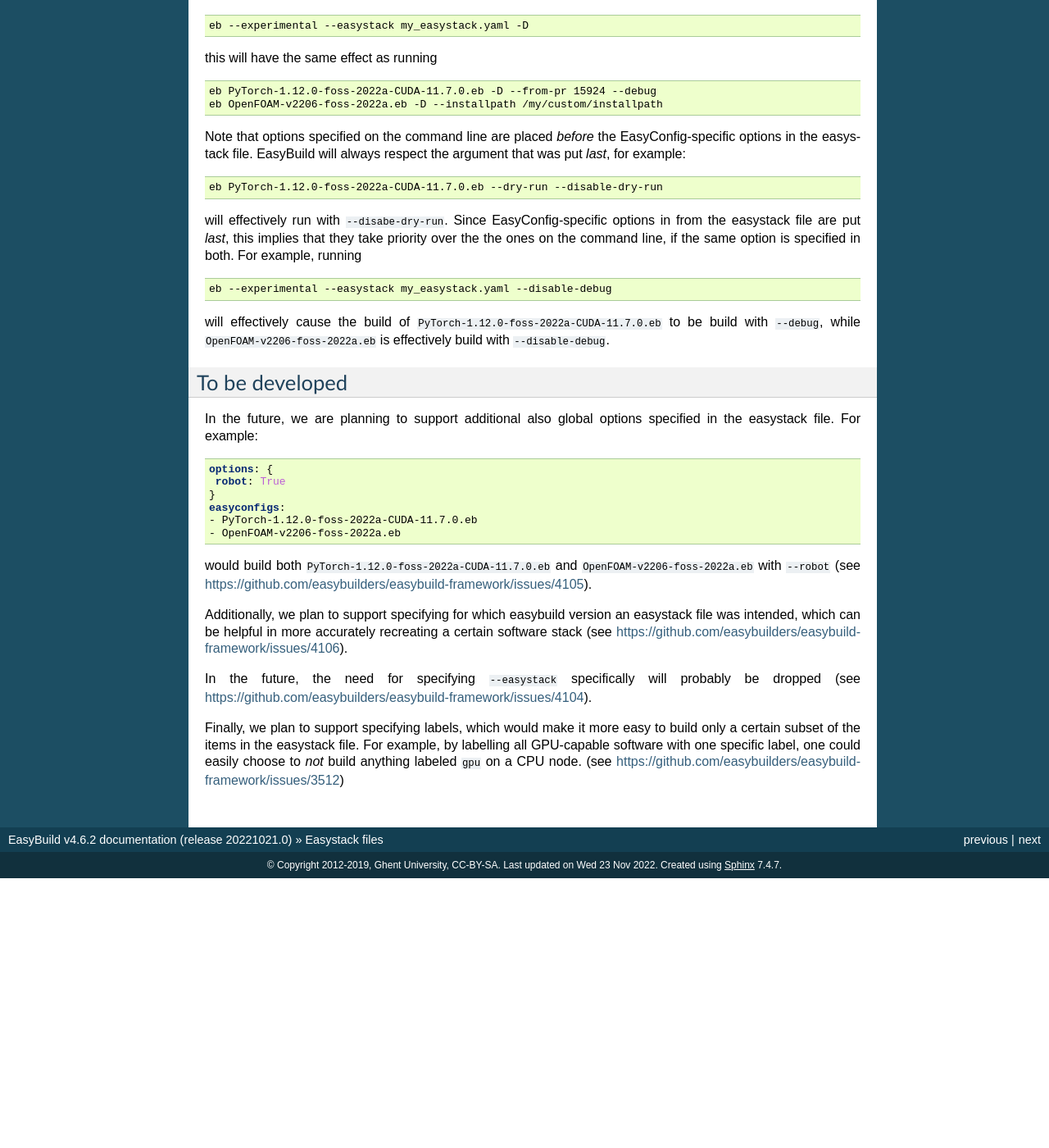
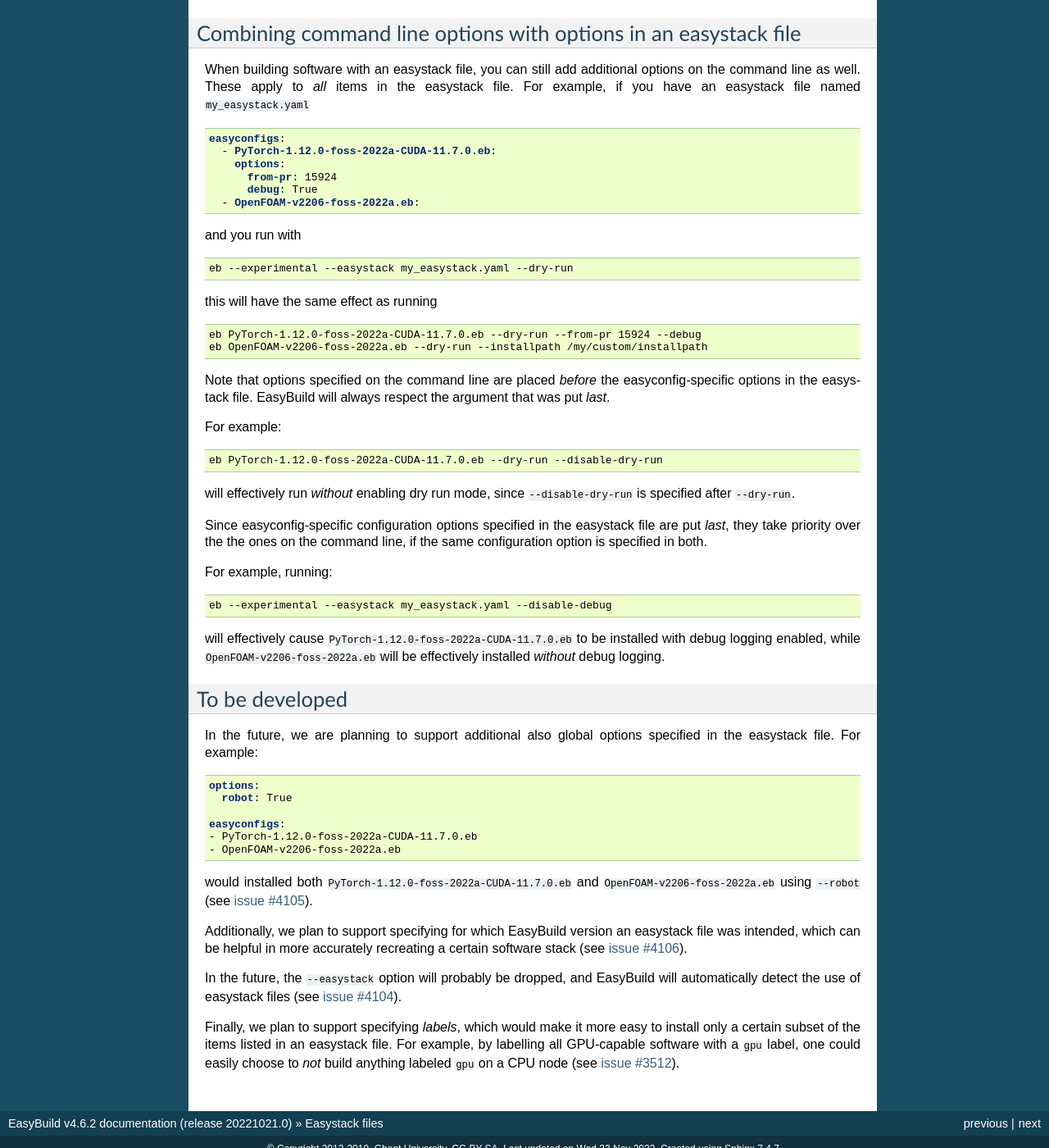
Before and after one commit to easybuilders/easybuild, a Sphinx documentation site: the page built from docs/Easystack-files.rst, in a window 1280 px wide and 1400 px high, scrolled down 1852 px. Shown: the whole window at 82% size. Built offline with Sphinx 7.4.7, drawn with Linux system fonts in a browser that asks for light colours; pages that are not in the unit, such as notebooks, are missing from menus; before the commit the page ends 2923 px from its top, so only the background shows below that; some of the changed text lies outside the part shown.

Commit message:
tweak to easystack docs

```diff
--- a/docs/Easystack-files.rst
+++ b/docs/Easystack-files.rst
@@ -6,6 +6,13 @@
 This documentation covers aspects of specifying a software stack to install with Easybuild with *easystack files*.
 
 **Note: this is an** :ref:`experimental feature <experimental_features>`. **Some of the mentioned functionality may be subject to change or be prone to errors.**
+
+.. note::
+   Some breaking changes were made to the experimental easystack support in EasyBuild v4.7.0.
+
+   Easystack files must now use the ``easyconfigs`` top-level key to list *easyconfig filenames*,
+   as opposed to the ``software`` top-level key and separate subkeys like ``version``, ``versionsuffix`` and
+   ``toolchain`` to specify aspects of an easyconfig file that were supported before.
 
 .. contents::
     :depth: 3
@@ -32,6 +39,7 @@
 
 where ``example.yaml`` is the file with specifications that you just created (more about this in the next section).
 
+
 .. _easystack_structure:
 
 Structure of an easystack file
@@ -39,7 +47,10 @@
 
 Easystack files are written in `YAML syntax <https://learnxinyminutes.com/docs/yaml>`_.
 
-Essentially, easystack files list the EasyConfigs you want to install. These are listed under the 'easyconfigs:' key:
+Essentially, an easystack file lists the easyconfig files you want to install, which are specified under the
+`easyconfigs` key.
+
+For example:
 
 .. code:: yaml
 
@@ -47,27 +58,35 @@
     - PyTorch-1.12.0-foss-2022a-CUDA-11.7.0.eb
     - OpenFOAM-v2206-foss-2022a.eb
 
-(note the use of the ``-`` to list the items).
+.. note::
+   You must use '``-``' to list the easyconfigs in an easystack file.
 
-In addition, you can specify additional options that will only apply to the installation of that EasyConfig:
+In addition, you can specify additional configuration options via the ``options`` subkey
+which will only apply to the installation of a particular easyconfig file.
+
+For example:
 
 .. code:: yaml
 
   easyconfigs:
     - PyTorch-1.12.0-foss-2022a-CUDA-11.7.0.eb:
-      options: {
-        'from-pr': 15924,
-        'debug': True
-      }
+      options:
+        from-pr: 15924
+        debug: True
     - Hypre-2.25.0-foss-2022a.eb:
     - OpenFOAM-v2206-foss-2022a.eb:
-      options: {
-        'installpath': '/my/custom/installpath'
-      }
+      options:
+        installpath: /my/custom/installpath
 
-The same command line arguments and options that are valid for the ``eb`` command can be used here, but any prefixed ``-`` or ``--`` that are commonly used on the command line are omitted in easystack files.
+.. note::
+   You need to take care with some values in YAML, especially integers, booleans, etc.
+   To avoid that the YAML parser assumes that a value is of a particular type,
+   use quotes (``'...'``) to force a string value.
 
-Running the easystack file above would be equivalent to running:
+The configuration options that are valid for the ``eb`` command can be used (see ``eb --help``),
+but the ``-`` or ``--`` prefixes that are commonly used on the command line are omitted in easystack files.
+
+Using the example easystack file above would be equivalent to running:
 
 .. code::
 
@@ -75,25 +94,25 @@
   eb Hypre-2.25.0-foss-2022a.eb
   eb OpenFOAM-v2206-foss-2022a.eb --installpath /my/custom/installpath
 
-Note that whenever options are *not* specified (as is the case for ``Hypre`` in the above easystack file), you are
-still allowed to use ``:`` the EasyConfig name: there is no difference in behaviour in ending with or without ``:``.
+Note that whenever configuration options are *not* specified (as is the case for ``Hypre`` in the example easystack file above),
+you are still allowed to use '``:``' after the easyconfig filename: there is no difference in behaviour in ending with or without '``:``'.
 
-Specifying short options in an easystack file, for example
+Specifying short options in an easystack file is allowed, for example:
 
 .. code:: yaml
 
   easyconfigs:
     - OpenFOAM-v2206-foss-2022a.eb:
-      options: {
-        'D': True
-      }
+      options:
+        D: True
 
-is allowed, but not recommended as they are more difficult to interpret by humans.
+This is not recommended however, as short options are more difficult to interpret by humans.
+
 
 .. _easystack_combining_options:
 
 Combining command line options with options in an easystack file
-------------------------------
+----------------------------------------------------------------
 
 When building software with an easystack file, you can still add additional options on the command line as well.
 These apply to *all* items in the easystack file. For example, if you have an easystack file named
@@ -103,38 +122,46 @@
 
   easyconfigs:
     - PyTorch-1.12.0-foss-2022a-CUDA-11.7.0.eb:
-      options: {
-        'from-pr': 15924,
-        'debug': True
-      }
+      options:
+        from-pr: 15924
+        debug: True
     - OpenFOAM-v2206-foss-2022a.eb:
 
 and you run with
 
 .. code::
 
-  eb --experimental --easystack my_easystack.yaml -D
+  eb --experimental --easystack my_easystack.yaml --dry-run
 
 this will have the same effect as running
 
 .. code::
 
-  eb PyTorch-1.12.0-foss-2022a-CUDA-11.7.0.eb -D --from-pr 15924 --debug
-  eb OpenFOAM-v2206-foss-2022a.eb -D --installpath /my/custom/installpath
+  eb PyTorch-1.12.0-foss-2022a-CUDA-11.7.0.eb --dry-run --from-pr 15924 --debug
+  eb OpenFOAM-v2206-foss-2022a.eb --dry-run --installpath /my/custom/installpath
 
-Note that options specified on the command line are placed *before* the EasyConfig-specific options in the easystack file. EasyBuild will always respect the argument that was put *last*, for example:
+Note that options specified on the command line are placed *before* the easyconfig-specific options in the easystack file.
+EasyBuild will always respect the argument that was put *last*.
+
+For example:
 
 .. code::
 
   eb PyTorch-1.12.0-foss-2022a-CUDA-11.7.0.eb --dry-run --disable-dry-run
 
-will effectively run with ``--disabe-dry-run``. Since EasyConfig-specific options in from the easystack file are put *last*, this implies that they take priority over the the ones on the command line, if the same option is specified in both. For example, running
+will effectively run *without* enabling dry run mode, since ``--disable-dry-run`` is specified after ``--dry-run``.
+
+Since easyconfig-specific configuration options specified in the easystack file are put *last*,
+they take priority over the the ones on the command line, if the same configuration option is specified in both.
+
+For example, running:
 
 .. code::
 
   eb --experimental --easystack my_easystack.yaml --disable-debug
 
-will effectively cause the build of ``PyTorch-1.12.0-foss-2022a-CUDA-11.7.0.eb`` to be build with ``--debug``, while ``OpenFOAM-v2206-foss-2022a.eb`` is effectively build with ``--disable-debug``.
+will effectively cause ``PyTorch-1.12.0-foss-2022a-CUDA-11.7.0.eb`` to be installed with debug logging enabled,
+while ``OpenFOAM-v2206-foss-2022a.eb`` will be effectively installed *without* debug logging.
 
 
 To be developed
@@ -144,17 +171,24 @@
 
 .. code:: yaml
 
-  options: {
-   robot: True
-  }
+  options:
+    robot: True
+
   easyconfigs:
   - PyTorch-1.12.0-foss-2022a-CUDA-11.7.0.eb
   - OpenFOAM-v2206-foss-2022a.eb
 
-would build both ``PyTorch-1.12.0-foss-2022a-CUDA-11.7.0.eb`` and ``OpenFOAM-v2206-foss-2022a.eb`` with ``--robot`` (see https://github.com/easybuilders/easybuild-framework/issues/4105).
+would installed both ``PyTorch-1.12.0-foss-2022a-CUDA-11.7.0.eb`` and ``OpenFOAM-v2206-foss-2022a.eb`` using ``--robot``
+(see `issue #4105 <https://github.com/easybuilders/easybuild-framework/issues/4105>`_).
 
-Additionally, we plan to support specifying for which easybuild version an easystack file was intended, which can be helpful in more accurately recreating a certain software stack (see https://github.com/easybuilders/easybuild-framework/issues/4106).
+Additionally, we plan to support specifying for which EasyBuild version an easystack file was intended,
+which can be helpful in more accurately recreating a certain software stack
+(see `issue #4106 <https://github.com/easybuilders/easybuild-framework/issues/4106>`_).
 
-In the future, the need for specifying ``--easystack`` specifically will probably be dropped (see https://github.com/easybuilders/easybuild-framework/issues/4104).
+In the future, the ``--easystack`` option will probably be dropped, and EasyBuild will automatically detect
+the use of easystack files (see `issue #4104 <https://github.com/easybuilders/easybuild-framework/issues/4104>`_).
 
-Finally, we plan to support specifying labels, which would make it more easy to build only a certain subset of the items in the easystack file. For example, by labelling all GPU-capable software with one specific label, one could easily choose to *not* build anything labeled ``gpu`` on a CPU node. (see https://github.com/easybuilders/easybuild-framework/issues/3512)
+Finally, we plan to support specifying *labels*, which would make it more easy to install only a certain subset of
+the items listed in an easystack file. For example, by labelling all GPU-capable software with a ``gpu`` label,
+one could easily choose to *not* build anything labeled ``gpu`` on a CPU node
+(see `issue #3512 <https://github.com/easybuilders/easybuild-framework/issues/3512>`_).
```
